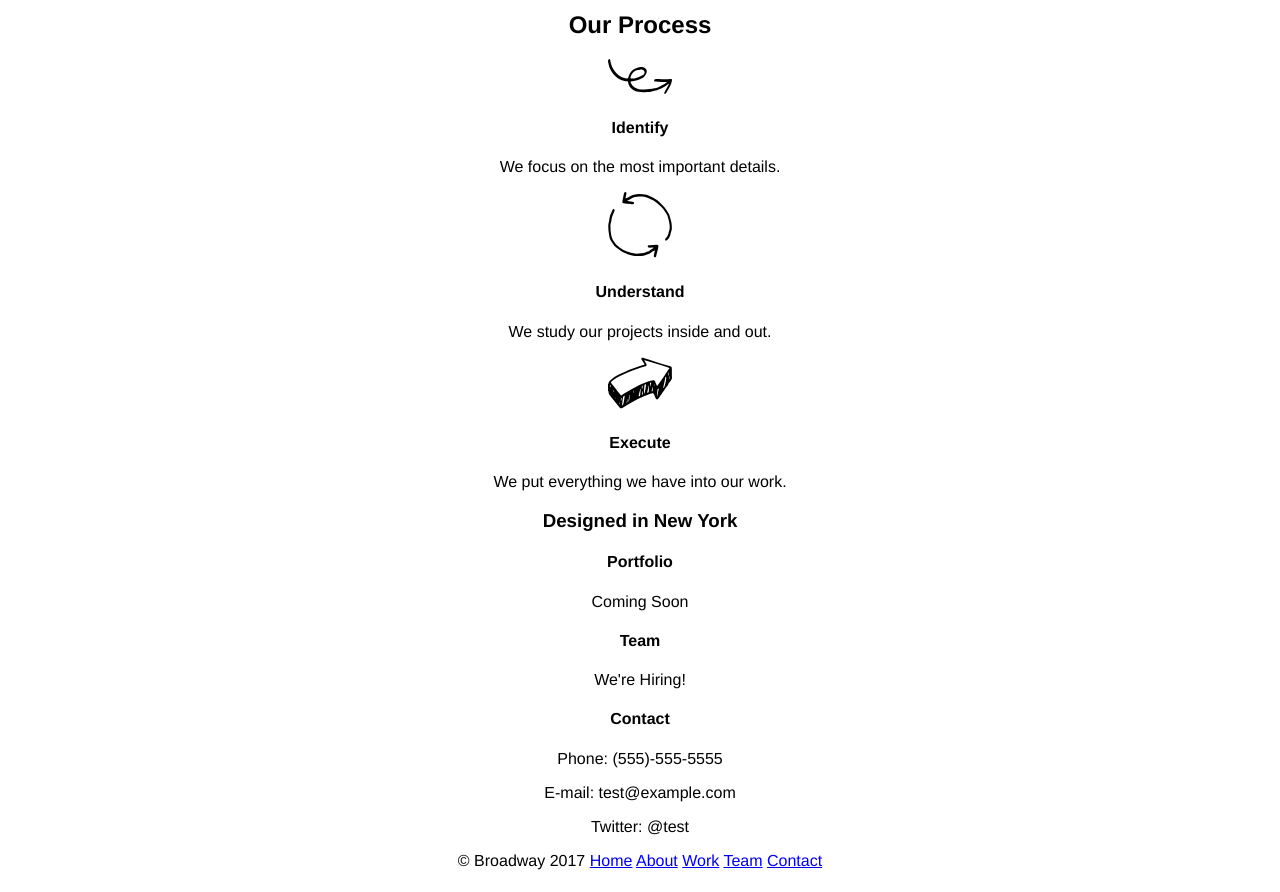
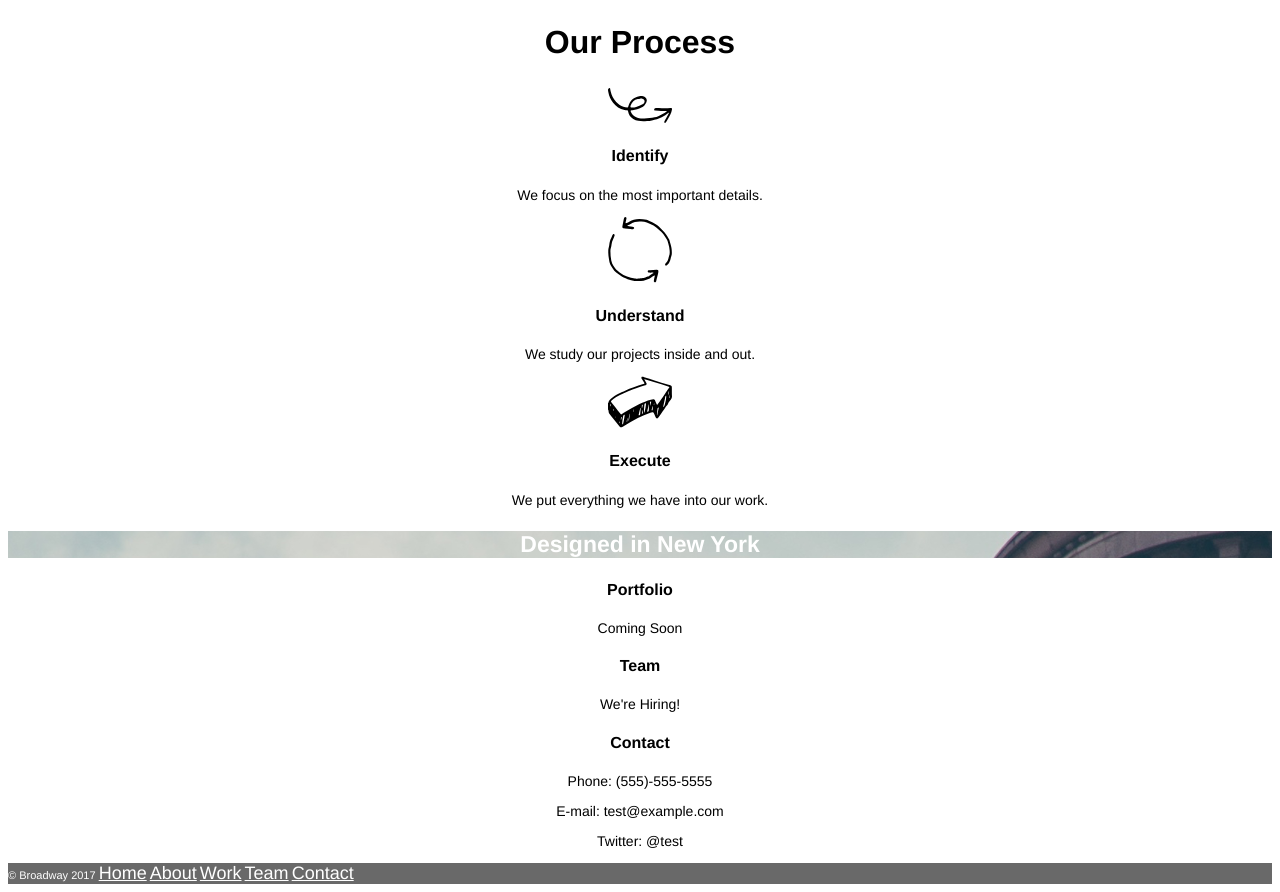
Before and after one commit to mebrungardt/broadway, a plain HTML site: page index.html in a window 1280 px wide. Shown: the part 243-1135 px from the top of the page. Drawn offline with Linux system fonts and the light colour scheme.

Commit message:
Finalized duplicating design and added some comments

```diff
--- a/resources/css/style.css
+++ b/resources/css/style.css
@@ -4,10 +4,45 @@ html {
 }
 
 /*Removes bullet points from Nav list*/
+
 li {
   list-style: none;
 }
 
 header {
-  background-image: url("../images/the-flatiron-building.png")
+  background-image: url("../images/the-flatiron-building.png");
+  background-repeat: no-repeat;
 }
+
+/*Changes links at NAV and Footer to white and resizes*/
+
+a {
+  color: white;
+  font-size: 18px;
+}
+
+h2 {
+  font-size: 32px;
+  font-weight: bold;
+}
+
+/*sets background image and color settings for middle "Designed in NY"*/
+
+h3 {
+  font-size: 23px;
+  font-weight: bold;
+  color: white;
+  background-image: url("../images/the-flatiron-building.png");
+  background-repeat: no-repeat;
+}
+
+p {
+  font-size: 14px;
+}
+
+footer {
+  text-align: left;
+  font-size: 11px;
+  color: white;
+  background-color: dimgray;
+}
```
Also changed, not shown: index.html (+10 -5 lines).
